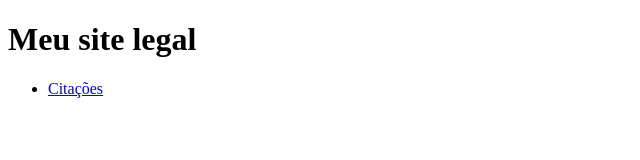
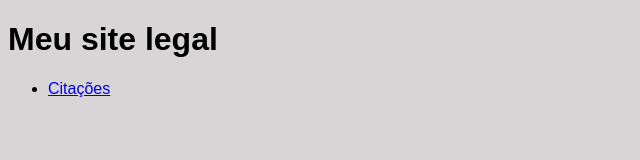
Before and after one commit to danilocbueno/git-cita, a plain HTML site: page index.html in a window 1280 px wide. Shown: the whole page, without its empty margins (0-640 px from the left). Drawn offline with Linux system fonts and the light colour scheme.

Commit message:
adicionado arquivo de estilos com estilos basicos de fundo e fonte.

```diff
--- /dev/null
+++ b/estilo.css
@@ -0,0 +1,4 @@
+body {
+  background-color: #d7d5d5;
+  font-family: Arial, Helvetica, sans-serif;
+}
--- a/index.html
+++ b/index.html
@@ -5,6 +5,7 @@
     <meta charset="UTF-8">
     <meta name="viewport" content="width=device-width, initial-scale=1.0">
     <title>Página inicial</title>
+    <link rel="stylesheet" href="estilo.css">
 </head>
 
 <body>
```
